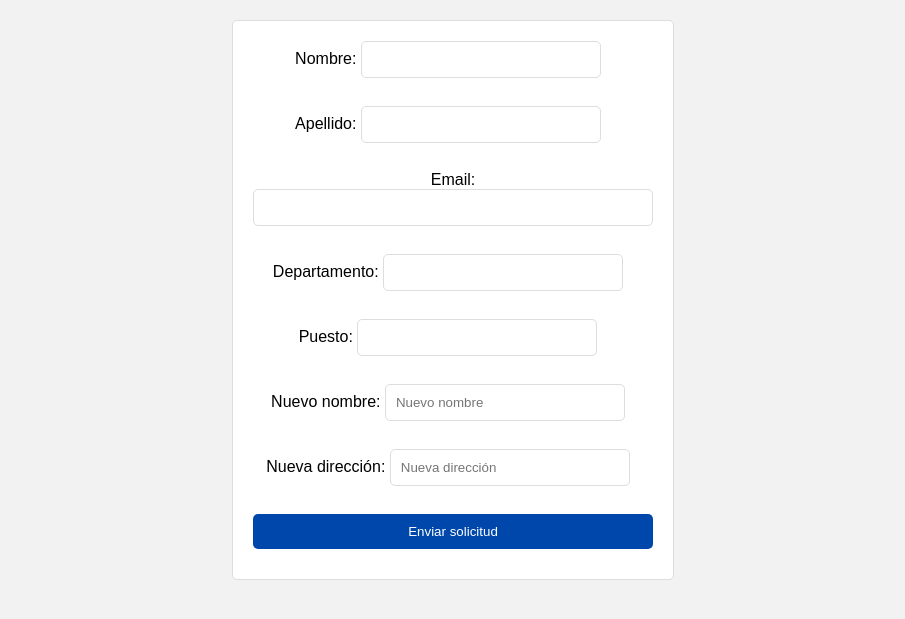
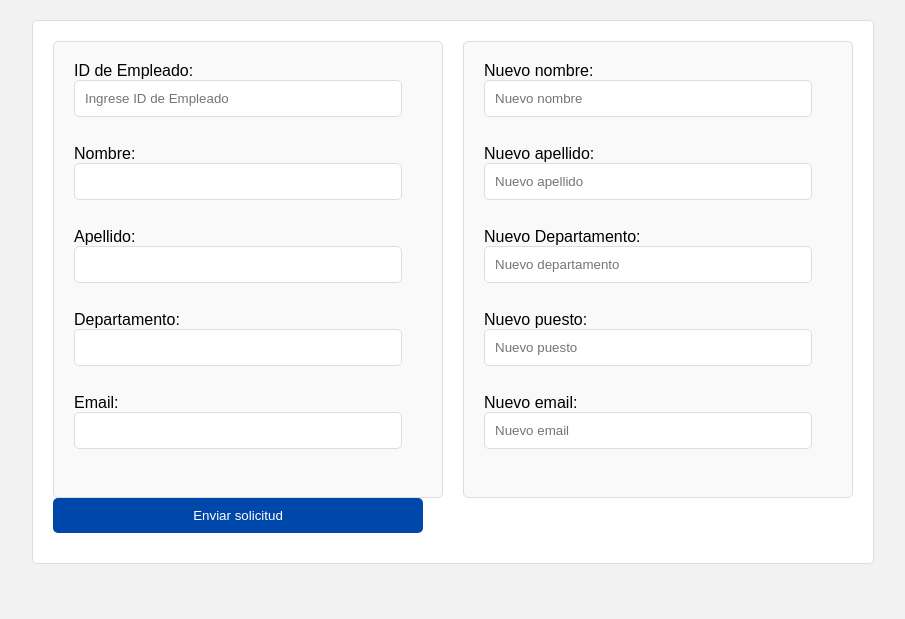
Before and after one commit to bugalox/Proyectobot, a Django app: page /personal/ in a window 1280 px wide. Shown: the part 136-755 px from the top of the page, without its empty margins (187-1092 px from the left). Run offline with Django 5.2, Linux system fonts and the light colour scheme.

Commit message:
nuevisiimo

```diff
--- a/Bot/templates/personal.html
+++ b/Bot/templates/personal.html
@@ -24,14 +24,32 @@
             background-color: white;
             padding: 20px;
             margin: 20px auto;
-            max-width: 400px;
+            max-width: 800px;
             border-radius: 5px;
             border: 1px solid #ddd;
+            display: grid;
+            grid-template-columns: repeat(2, 1fr);
+            grid-column-gap: 20px;
+        }
+        .left-column {
+            padding: 20px;
+            background-color: #f9f9f9;
+            border-radius: 5px;
+            border: 1px solid #ddd;
+        }
+        .right-column {
+            padding: 20px;
+            background-color: #f9f9f9;
+            border-radius: 5px;
+            border: 1px solid #ddd;
+        }
+        label {
+            margin-bottom: 5px;
         }
         input[type="text"],
         input[type="email"],
         button {
-            width: 100%;
+            width: calc(100% - 20px);
             padding: 10px;
             margin-bottom: 10px;
             border-radius: 5px;
@@ -59,23 +77,9 @@
             padding: 10px;
             margin: 0 5px;
         }
-
         .container {
             margin: 20px auto;
             width: 80%;
-        }
-
-        form {
-            text-align: center;
-            margin-bottom: 20px;
-        }
-
-        input[type="text"] {
-            width: 60%;
-            padding: 10px;
-            margin-right: 10px;
-            border-radius: 5px;
-            border: 1px solid #ddd;
         }
         footer {
             background-color: #333;
@@ -104,21 +108,30 @@
     </nav>
     <form method="post">
         {% csrf_token %}
-        <input type="hidden" name="employee_id" value="{{ user.id }}">
+        <div class="left-column">
+            <label for="employee_id">ID de Empleado:</label>
+            <input type="text" id="employee_id" name="employee_id" placeholder="Ingrese ID de Empleado"><br><br>
             <label for="nombre">Nombre:</label>
             <input type="text" id="nombre" name="nombre" value="{{ user.nombre }}"><br><br>
             <label for="apellido">Apellido:</label>
             <input type="text" id="apellido" name="apellido" value="{{ user.apellido }}"><br><br>
+            <label for="departamento">Departamento:</label>
+            <input type="text" id="departamento" name="departamento" value="{{ user.departamento }}"><br><br>
             <label for="email">Email:</label>
             <input type="email" id="email" name="email" value="{{ user.email }}"><br><br>
-        <label for="departamento">Departamento:</label>
-        <input type="text" id="departamento" name="departamento" value="{{ user.departamento }}"><br><br>
-        <label for="puesto">Puesto:</label>
-        <input type="text" id="puesto" name="puesto" value="{{ user.puesto }}"><br><br>
+        </div>
+        <div class="right-column">
             <label for="new_name">Nuevo nombre:</label>
             <input type="text" id="new_name" name="new_name" placeholder="Nuevo nombre"><br><br>
-        <label for="new_address">Nueva dirección:</label>
-        <input type="text" id="new_address" name="new_address" placeholder="Nueva dirección"><br><br>
+            <label for="new_apellido">Nuevo apellido:</label>
+            <input type="text" id="new_apellido" name="new_apellido" placeholder="Nuevo apellido"><br><br>
+            <label for="new_departamento">Nuevo Departamento:</label>
+            <input type="text" id="new_departamento" name="new_departamento" placeholder="Nuevo departamento"><br><br>
+            <label for="new_puesto">Nuevo puesto:</label>
+            <input type="text" id="new_puesto" name="new_puesto" placeholder="Nuevo puesto"><br><br>
+            <label for="new_email">Nuevo email:</label>
+            <input type="email" id="new_email" name="new_email" placeholder="Nuevo email"><br><br>
+        </div>
         <button type="submit">Enviar solicitud</button>
     </form>
 </body>
--- a/Bot/views.py
+++ b/Bot/views.py
@@ -6,6 +6,7 @@ from bot_engine.bot import process_request
 from django.db.models import F
 from django.utils.dateparse import parse_date
 from django.shortcuts import render, redirect, get_object_or_404
+
 
 def home(request):
     return render(request, 'home.html')
@@ -38,21 +39,6 @@ def nominasbeneficios(request):
     else:
         empleados = Employee.objects.all()
         return render(request, 'nominasbeneficios.html', {'empleados': empleados})
-
-def personal(request):
-    if request.method == 'POST':
-        # Procesar el formulario y guardar los datos
-        pass
-    else:
-        # Pasar un objeto vacío a la plantilla
-        employee = {
-            'nombre': '',
-            'apellido': '',
-            'email': '',
-            'departamento': '',
-            'puesto': ''
-        }
-        return render(request, 'personal.html', {'user': employee})
 
 def politicas(request):
     return render(request, 'politicas.html')
@@ -123,3 +109,53 @@ def vacaciones_view(request):
     else:
         todas_vacaciones = Vacaciones.objects.all()
         return render(request, 'vacaciones.html', {'vacaciones': todas_vacaciones})
+
+def personal(request):
+    if request.method == 'POST':
+        empleado_id = request.POST.get('employee_id')
+
+        # Verificar si el número de empleado está vacío
+        if not empleado_id:
+            messages.error(request, 'El número de empleado no puede estar vacío.')
+            return redirect('personal')
+
+        try:
+            employee = Employee.objects.get(employee_id=empleado_id)
+            messages.success(request, f'Empleado encontrado: {employee.nombre} {employee.apellido}')
+        except Employee.DoesNotExist:
+            messages.error(request, 'El número de empleado es incorrecto.')
+            return redirect('personal')
+
+        # Actualizar los datos del empleado si se proporcionaron nuevos valores
+        new_name = request.POST.get('new_name')
+        new_email = request.POST.get('new_email')
+        new_departamento = request.POST.get('new_departamento')
+        new_puesto = request.POST.get('new_puesto')
+        new_apellido = request.POST.get('new_apellido')
+
+        if new_name:
+            employee.nombre = new_name
+        if new_email:
+            employee.email = new_email
+        if new_departamento:
+            employee.departamento = new_departamento
+        if new_puesto:
+            employee.puesto = new_puesto
+        if new_apellido:
+            employee.apellido = new_apellido
+
+        employee.save()
+
+        # Pasar los datos del empleado a la plantilla
+        return render(request, 'personal.html', {'user': employee})
+
+    else:
+        # Pasar un objeto vacío a la plantilla
+        employee = {
+            'nombre': '',
+            'apellido': '',
+            'email': '',
+            'departamento': '',
+            'puesto': ''
+        }
+        return render(request, 'personal.html', {'user': employee})
--- a/bot_engine/bot.py
+++ b/bot_engine/bot.py
@@ -2,7 +2,7 @@
 import openai
 from django.shortcuts import redirect
 
-openai.api_key = "sk-"
+openai.api_key = "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"
 
 def process_request(question):
     response = openai.ChatCompletion.create(
```
Also changed, not shown: db.sqlite3. Lines whose indentation alone changed are shown as unchanged.
